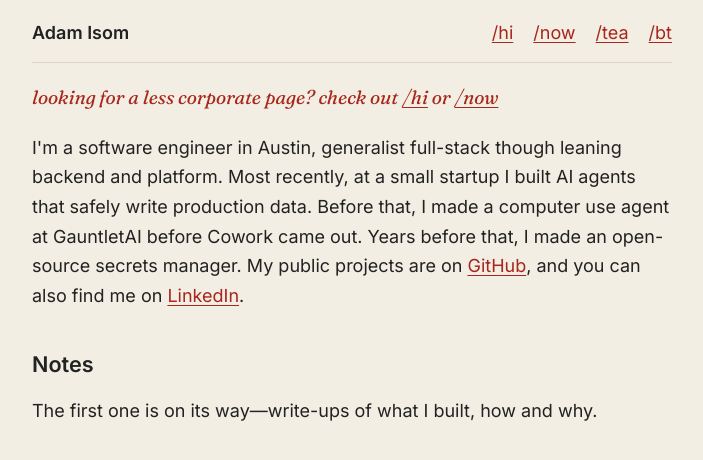
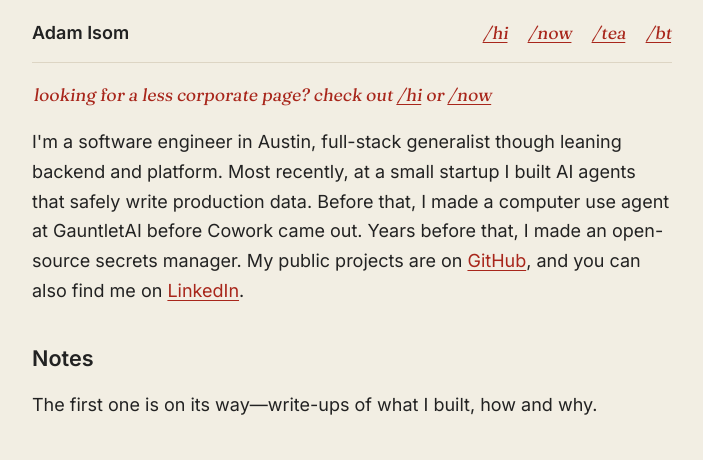
Before and after one commit to adamisom/adamisom.github.io, a Jekyll site: the page built from index.html, in a window 1280 px wide. Shown: the top 460 px of the page, without its empty margins (288-991 px from the left). Built offline with Jekyll 4.4.1, drawn with Linux system fonts in a browser that asks for light colours.

Commit message:
home: slanted serif nav and red line, full-stack generalist

```diff
--- a/_layouts/default.html
+++ b/_layouts/default.html
@@ -13,7 +13,7 @@
   {% unless page.url == "/404.html" %}<link rel="canonical" href="{{ page.url | absolute_url }}">{% endunless %}
   <link rel="preconnect" href="https://fonts.googleapis.com">
   <link rel="preconnect" href="https://fonts.gstatic.com" crossorigin>
-  <link href="https://fonts.googleapis.com/css2?family=Fraunces:ital,wght@1,400&family=Inter:wght@400;600&display=swap" rel="stylesheet">
+  <link href="https://fonts.googleapis.com/css2?family=Fraunces:ital,wght@0,400;1,400&family=Inter:wght@400;600&display=swap" rel="stylesheet">
   <link rel="stylesheet" href="{{ '/css/site.css' | relative_url }}?v={{ site.time | date: '%s' }}">
 </head>
 <body>
--- a/css/site.css
+++ b/css/site.css
@@ -89,7 +89,7 @@ th, td { border: 1px solid var(--rule); padding: 0.35rem 0.6rem; text-align: lef
   font-size: 0.95rem;
 }
 
-.aside { font-family: "Fraunces", Georgia, serif; font-style: italic; font-size: 1.2rem; color: var(--link); }
+.aside { font-family: "Fraunces", Georgia, serif; font-size: 1.1rem; color: var(--link); transform: skewX(-8deg); transform-origin: left bottom; }
 .aside a { color: inherit; }
 
 .aside-arrow { display: none; width: 2.2rem; height: 1.75rem; vertical-align: -0.1rem; margin-left: 0.25rem; }
@@ -100,3 +100,4 @@ th, td { border: 1px solid var(--rule); padding: 0.35rem 0.6rem; text-align: lef
   .aside-links { display: none; }
   .aside-arrow { display: inline-block; }
 }
+.site-header nav a { display: inline-block; font-family: "Fraunces", Georgia, serif; font-size: 1.1rem; transform: skewX(-8deg); }
--- a/index.html
+++ b/index.html
@@ -3,7 +3,7 @@ layout: default
 ---
 <section class="intro">
   <p class="aside">looking for a less corporate page?<span class="aside-links"> check out <a href="{{ '/hi/' | relative_url }}">/hi</a> or <a href="{{ '/now/' | relative_url }}">/now</a></span> <svg class="aside-arrow" viewBox="0 0 40 32" fill="none" stroke="currentColor" stroke-width="2.2" stroke-linecap="round" stroke-linejoin="round" aria-hidden="true"><path d="M3 28c14 1 26-6 31-22"/><path d="M27 9l7-4 2 8"/></svg></p>
-  <p>I'm a software engineer in Austin, generalist full-stack though leaning backend and platform. Most recently, at a small startup I built AI agents that safely write production data. Before that, I made a computer use agent at GauntletAI before Cowork came out. Years before that, I made an open-source secrets manager. My public projects are on <a href="{{ site.links.github }}">GitHub</a>, and you can also find me on <a href="{{ site.links.linkedin }}">LinkedIn</a>.</p>
+  <p>I'm a software engineer in Austin, full-stack generalist though leaning backend and platform. Most recently, at a small startup I built AI agents that safely write production data. Before that, I made a computer use agent at GauntletAI before Cowork came out. Years before that, I made an open-source secrets manager. My public projects are on <a href="{{ site.links.github }}">GitHub</a>, and you can also find me on <a href="{{ site.links.linkedin }}">LinkedIn</a>.</p>
 </section>
 
 <section aria-labelledby="notes">
```
